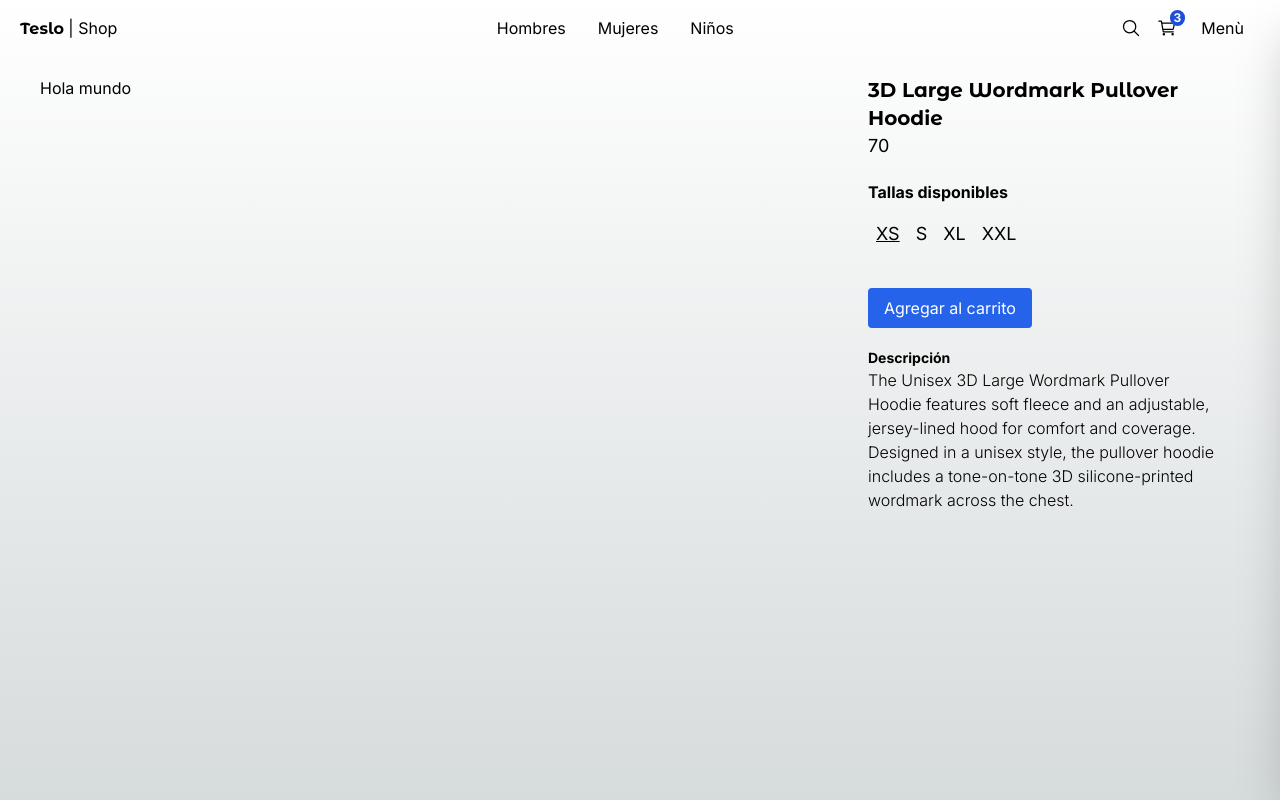
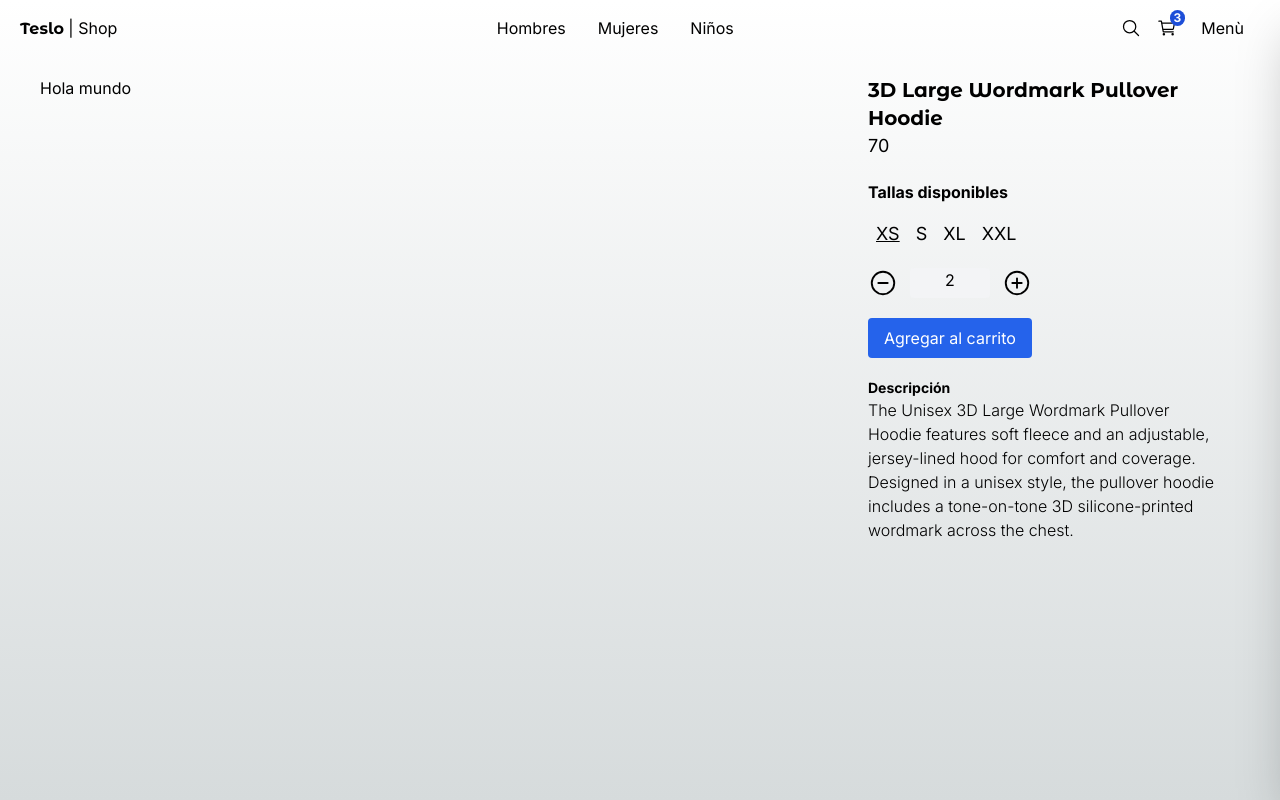
Before and after one commit to UrielQuiroz/teslo-shop, a Next.js app: page /product/3d_large_wordmark_pullover_hoodie in a window 1280 px wide. Built offline with nearby package versions, Linux system fonts and the light colour scheme.

Commit message:
selector de cantidad

```diff
--- a/src/app/(shop)/product/[slug]/page.tsx
+++ b/src/app/(shop)/product/[slug]/page.tsx
@@ -1,4 +1,4 @@
-import { SizeSelector } from "@/components";
+import { QuantitySelector, SizeSelector } from "@/components";
 import { titleFont } from "@/config/fonts";
 import { initialData } from "@/seed/seed";
 import { notFound } from "next/navigation";
@@ -37,6 +37,8 @@
           availableSizes={product.sizes}/>
 
         {/* SELECTOR DE CANTIDADA */}
+        <QuantitySelector
+          quantity={2}/>
 
         {/* BOTON */}
         <button className="btn-primary my-5">
--- a/src/components/index.ts
+++ b/src/components/index.ts
@@ -2,6 +2,7 @@
 export * from './products/product-grid/ProductGridItem'
 
 export * from './product/size-selector/SizeSelector'
+export * from './product/quantity-selector/QuantitySelector'
 
 export * from './ui/top-menu/TopMenu'
 export * from './ui/not-found/PageNotFound'
--- /dev/null
+++ b/src/components/product/quantity-selector/QuantitySelector.tsx
@@ -0,0 +1,33 @@
+'use client'
+import { useState } from "react";
+import { IoAddCircleOutline, IoRemoveCircleOutline } from "react-icons/io5";
+
+interface Props {
+    quantity: number;
+}
+
+export const QuantitySelector = ({ quantity }: Props) => {
+    const [count, setCount] = useState(quantity);
+
+    const onQuantityChanged = ( value: number ) => {
+        if(count + value < 1) return;
+
+        setCount(count + value);
+    }
+
+    return (
+        <div className="flex">
+            <button
+                onClick={() => onQuantityChanged( -1 )}>
+                <IoRemoveCircleOutline size={30}/>
+            </button>
+            <span className="w-20 mx-3 px-5 bg-gray-100 text-center rounded">
+                {count}
+            </span>
+            <button
+                onClick={() => onQuantityChanged( +1 )}>
+                <IoAddCircleOutline size={30}/>
+            </button>
+        </div>
+    )
+}
```
